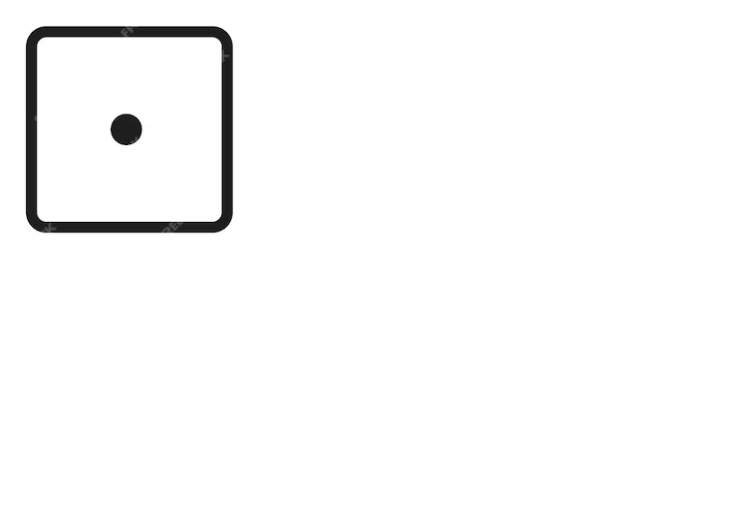
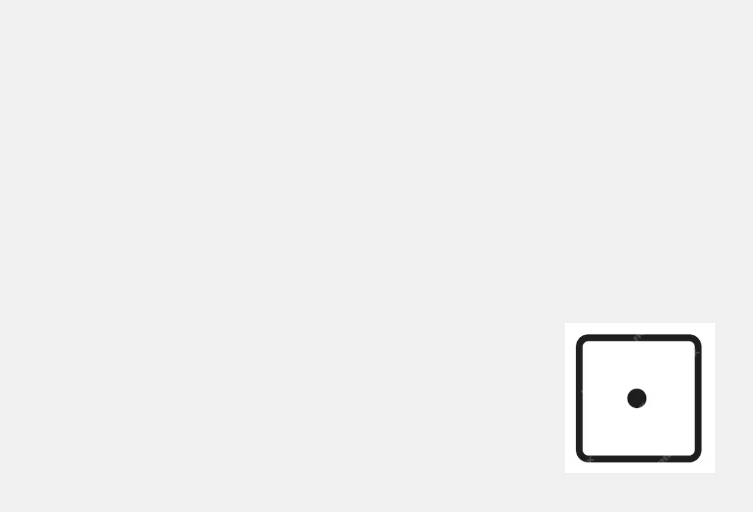
Before and after one commit to mediasanna/noppa, a plain HTML site: page index.html in a window 1280 px wide. Shown: the whole page, without its empty margins (0-753 px from the left). Drawn offline with Linux system fonts and the light colour scheme.

Commit message:
tyylikansio lisätty

```diff
--- /dev/null
+++ b/css/css.css
@@ -0,0 +1,17 @@
+body {
+    margin: 0;
+    padding: 0;
+    display: flex;
+    justify-content: center;
+    align-items: center;
+    height: 100vh;
+    background-color: #f0f0f0;
+    font-family: Arial, sans-serif;
+}
+
+#dice img {
+    width: 150px;
+    height: 150px;
+    cursor: pointer;
+    transition: transform 0.2s;
+}
--- a/index.html
+++ b/index.html
@@ -3,6 +3,7 @@
 <head>
     <meta charset="UTF-8">
     <meta name="viewport" content="width=device-width, initial-scale=1.0">
+    <link rel="stylesheet" href="./css/css.css">
     <title>Noppa</title>
 </head>
 <body>
```
